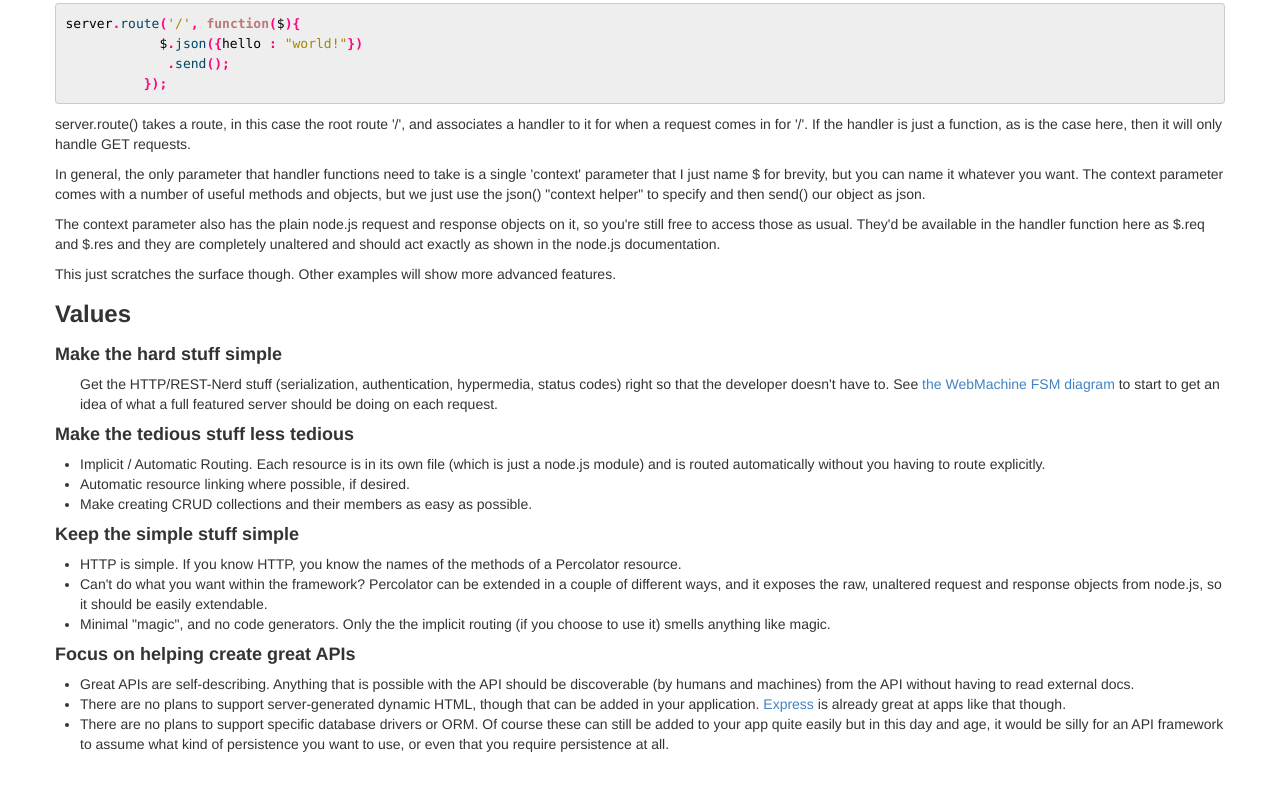
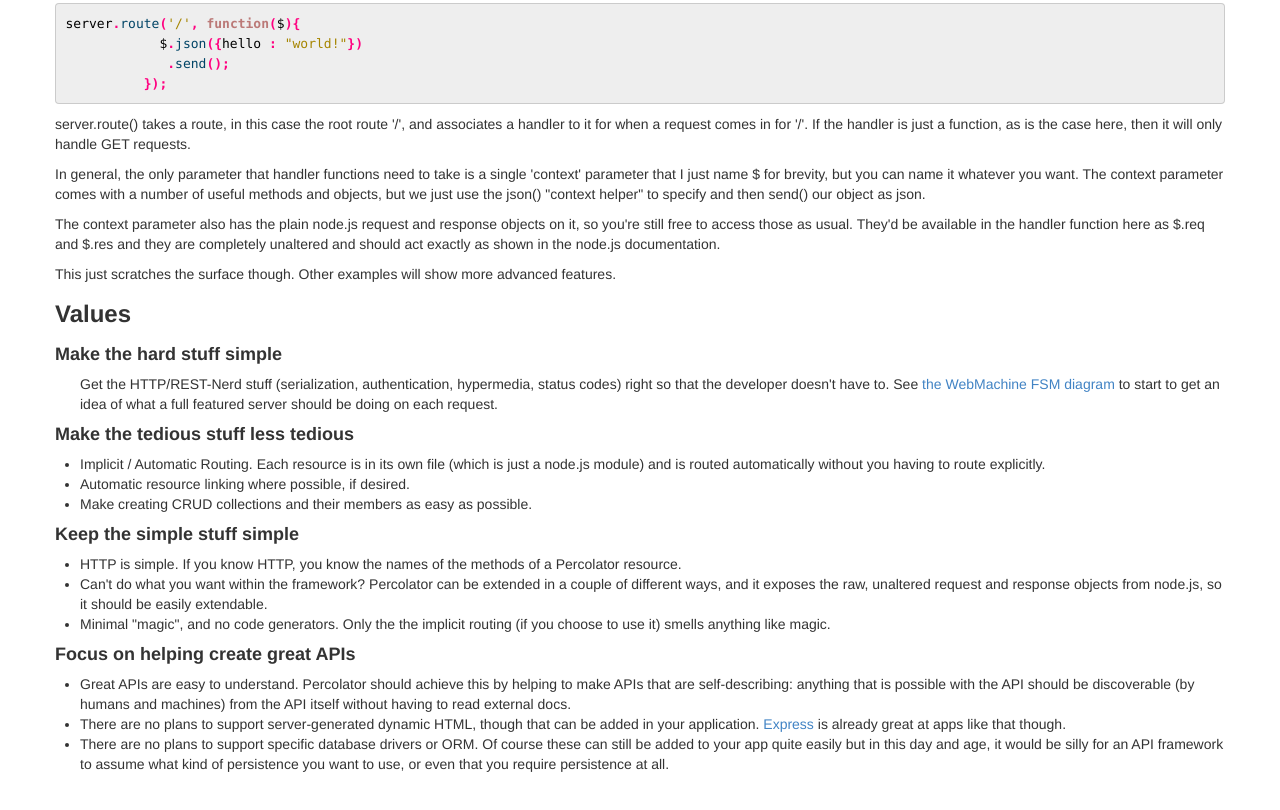
Before and after one commit to cainus/percolatorjs.com, a website: page static/about.html in a window 1280 px wide. Shown: the part 1390-2200 px from the top of the page. Drawn offline with nearby package versions, Linux system fonts and the light colour scheme.

Commit message:
improved copy about self-describing apis

```diff
--- a/static/about.html
+++ b/static/about.html
@@ -242,8 +242,9 @@ Focus on helping create great APIs
 
 <ul>
   <li>
-  Great APIs are self-describing.  Anything that is possible with the API should be discoverable (by
-  humans and machines) from the API without having to read external docs.
+  Great APIs are easy to understand.  Percolator should achieve this by helping to make APIs that are self-describing:
+  anything that is possible with the API should be discoverable (by
+  humans and machines) from the API itself without having to read external docs.
 </li>
 <li>
 There are no plans to support server-generated dynamic HTML, though that can be added
```
Also changed, not shown: static/documentation.html (+1 -1 lines).
